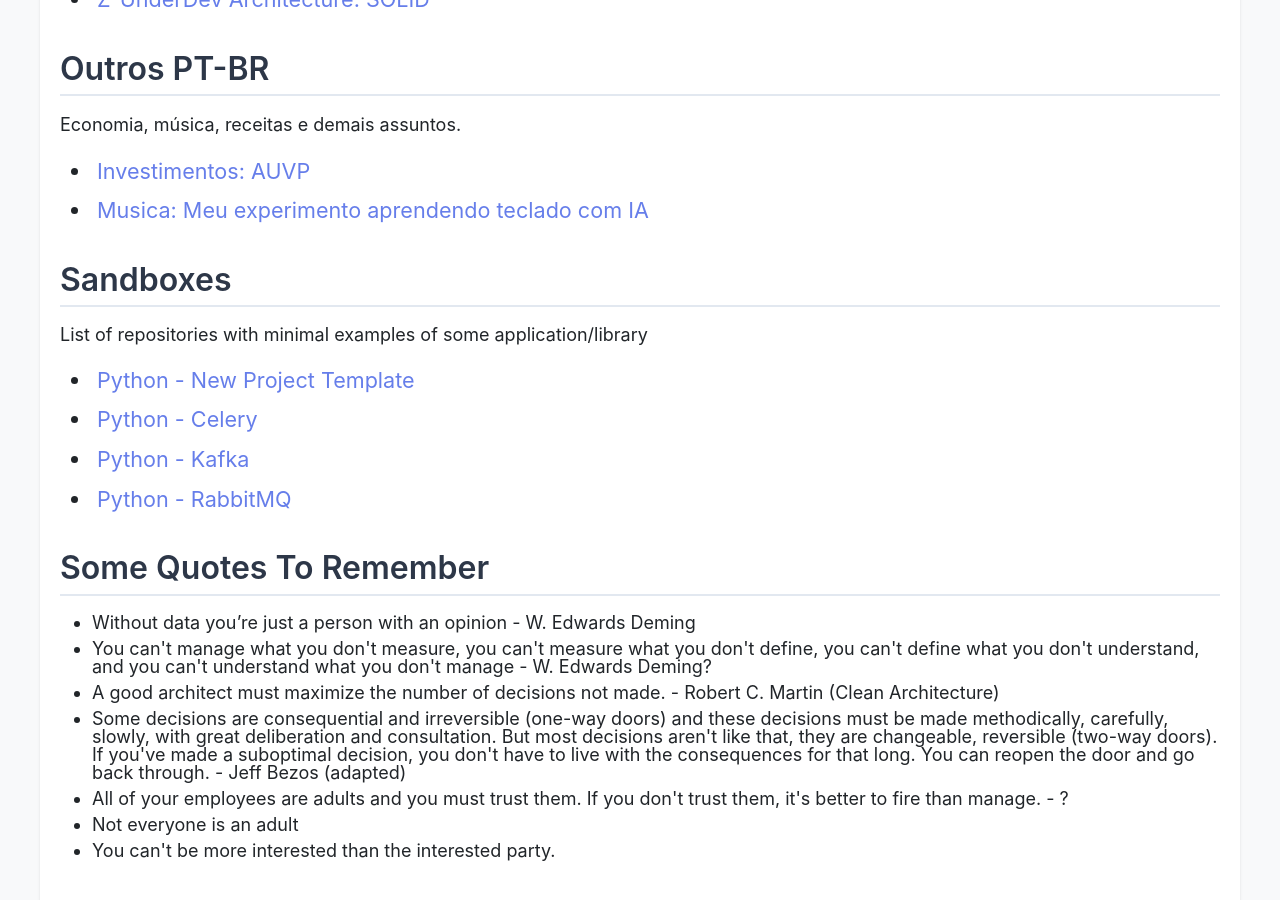
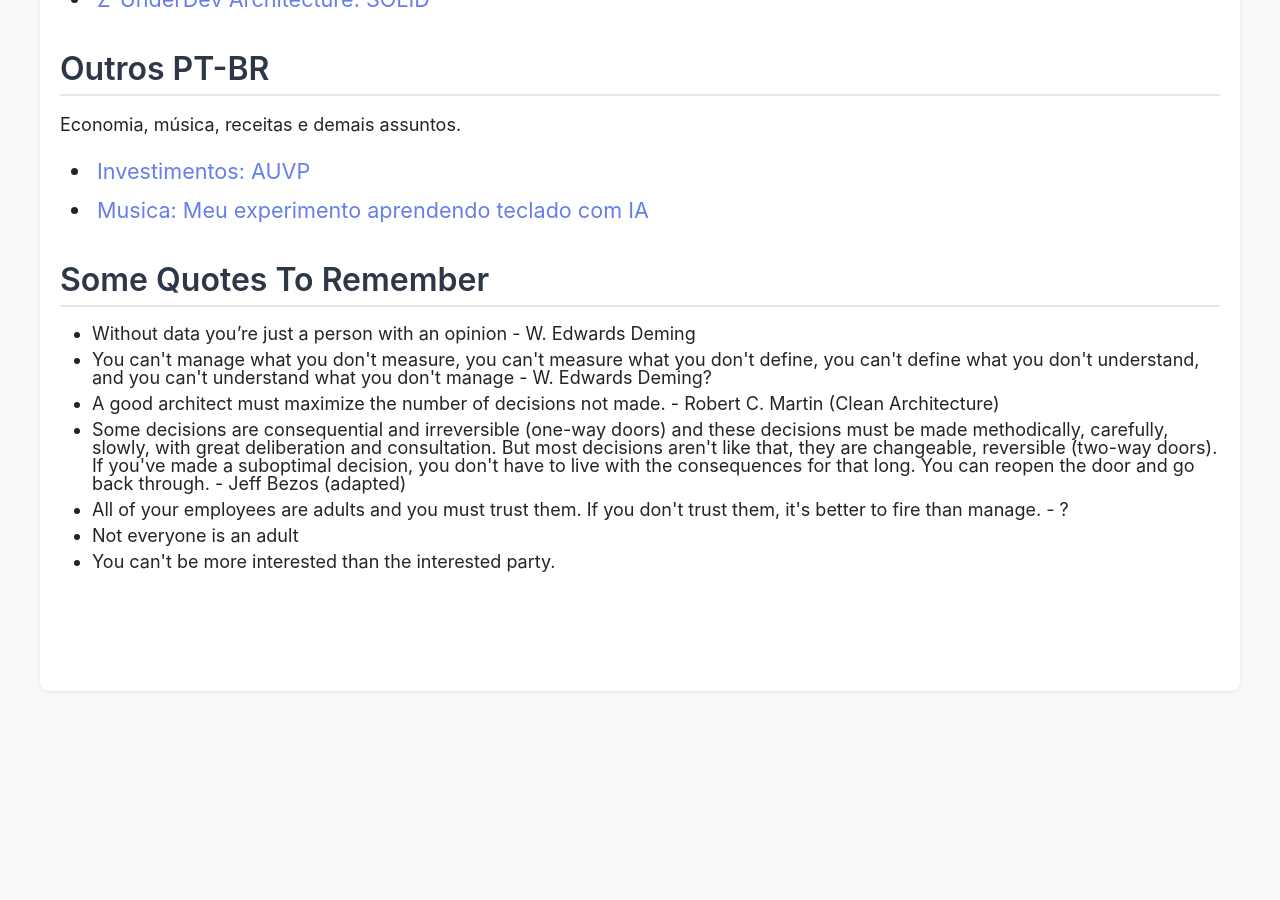
Before and after one commit to CarlosPena00/carlospena00.github.io, a Jekyll site: the page built from pages/blog.md, in a window 1280 px wide and 900 px high, scrolled down 1728 px. Built offline with Jekyll 4.4.1, drawn with Linux system fonts in a browser that asks for light colours; after the commit the page ends 2439 px from its top, so only the background shows below that.

Commit message:
docs(blog): Remove Sandboxes section and related links from blog page

```diff
--- a/pages/blog.md
+++ b/pages/blog.md
@@ -29,16 +29,6 @@ order: 2
     {% endfor %}
 </ul>
 
-<h2>Sandboxes</h2>
-List of repositories with minimal examples of some application/library
-
-<ul>
-    <li class='list_padding'><a href='https://github.com/CarlosPena00/template_python'>Python - New Project Template</a></li>
-    <li class='list_padding'><a href='https://github.com/CarlosPena00/sandbox_celery'>Python - Celery</a></li>
-    <li class='list_padding'><a href='https://github.com/CarlosPena00/sandbox_kafka'>Python - Kafka</a></li>
-    <li class='list_padding'><a href='https://github.com/CarlosPena00/sandbox_rabbitmq'>Python - RabbitMQ</a></li>
-</ul>
-
 <h2>Some Quotes To Remember</h2>
 <ul>
     <li> Without data you’re just a person with an opinion - W. Edwards Deming</li>
```
